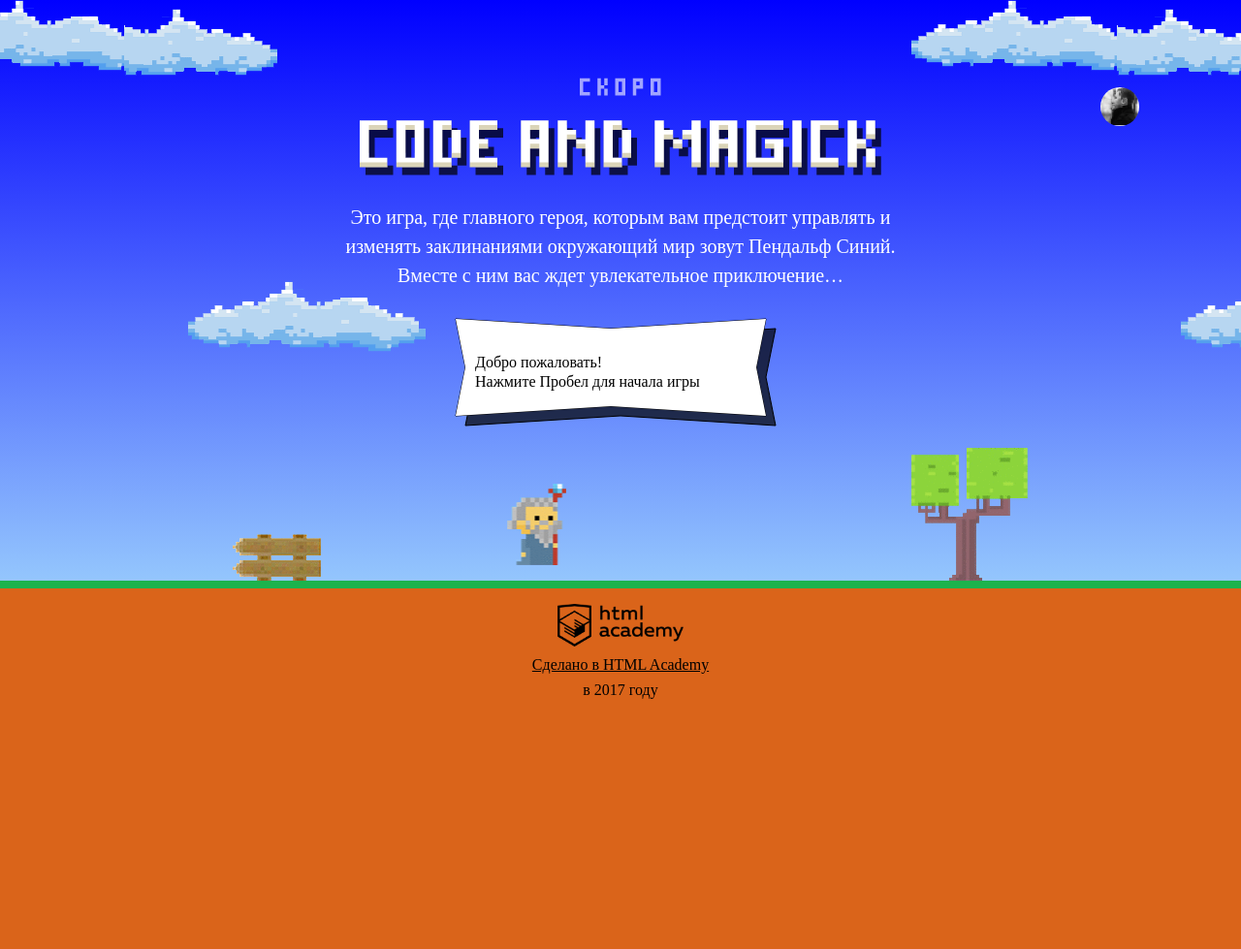
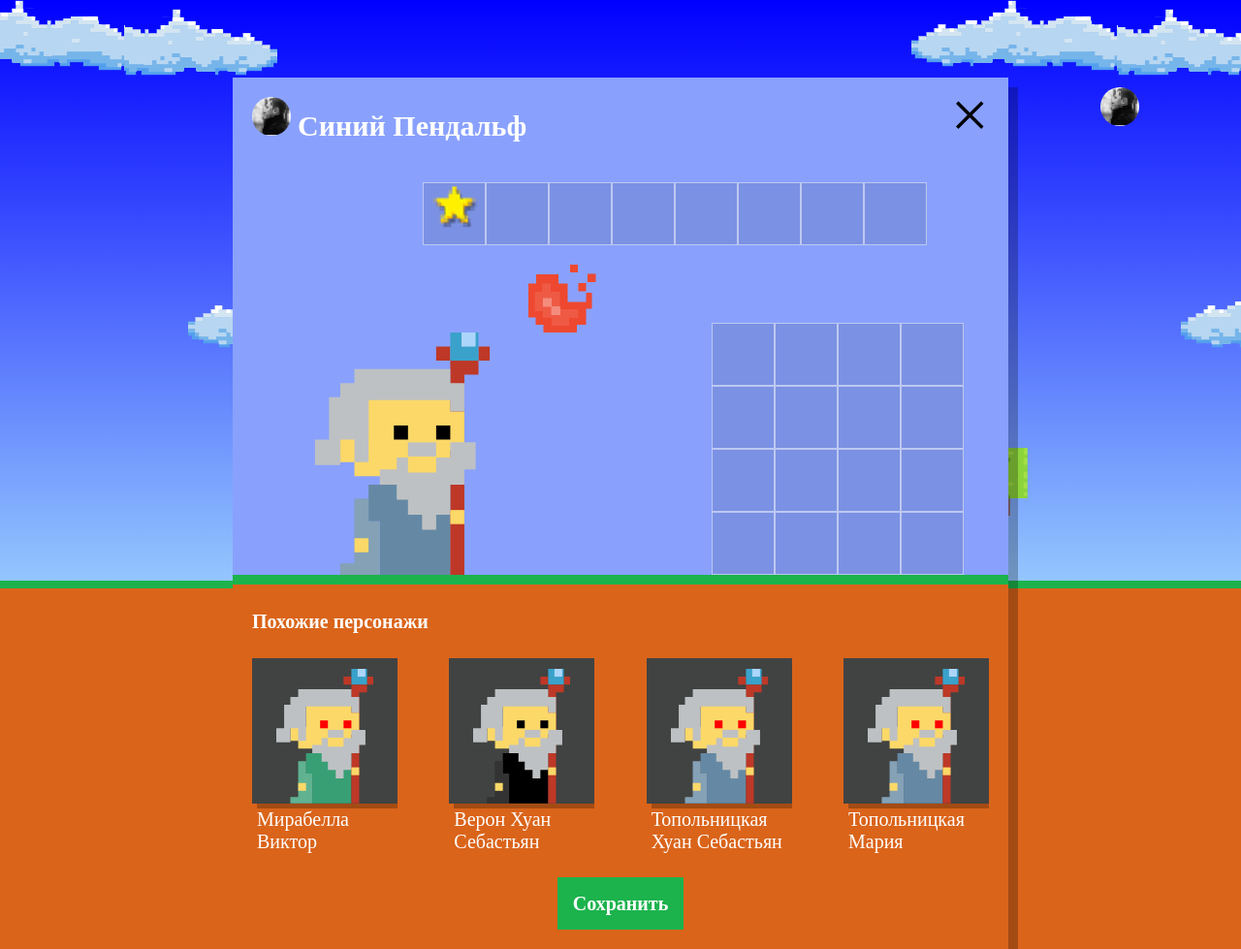
Before and after one commit to Verlevina/770025-code-and-magick, a website: page index.html in a window 1280 px wide. Shown: the whole page at 97% size. Before the commit the page ends 800 px from the top, so only its background shows below. Drawn offline with Linux system fonts and the light colour scheme; a web font is replaced by a local one.

Commit message:
сгенерированы маги и всавлены на страницу

```diff
--- a/index.html
+++ b/index.html
@@ -181,7 +181,9 @@
   </div>
 </template>
 
+
 <script src="js/stat.js"></script>
+<script src="js/setup.js"></script>
 <script src="js/game.js"></script>
 
 </body>
--- a/js/setup.js
+++ b/js/setup.js
@@ -0,0 +1,92 @@
+'use strict';
+var setup = document.querySelector('.setup');
+var names = ['Иван',
+  'Хуан Себастьян',
+  'Мария',
+  'Кристоф',
+  'Виктор',
+  'Юлия',
+  'Люпита',
+  'Вашингтон'];
+var lastNames = ['да Марья',
+  'Верон',
+  'Мирабелла',
+  'Вальц',
+  'Онопко',
+  'Топольницкая',
+  'Нионго',
+  'Ирвинг'
+];
+var colors = ['rgb(101, 137, 164)',
+  'rgb(241, 43, 107)',
+  'rgb(146, 100, 161)',
+  'rgb(56, 159, 117)',
+  'rgb(215, 210, 55)',
+  'rgb(0, 0, 0)'
+];
+var eyesColors = ['black',
+  'red',
+  'blue',
+  'yellow',
+  'green'
+];
+var wizards = [];
+
+// рандомное число
+
+var getRandomNumbers = function (quantity) {
+  return Math.floor(Math.random() * quantity);
+};
+
+var getWizardName = function () {
+  var wizardName;
+  if (getRandomNumbers(2)) {
+    wizardName = names[getRandomNumbers(names.length)] + ' ' + lastNames[getRandomNumbers(lastNames.length)];
+  } else {
+    wizardName = lastNames[getRandomNumbers(lastNames.length)] + ' ' + names[getRandomNumbers(names.length)];
+  }
+  return wizardName;
+};
+
+// создание объекта данных
+
+var getWizards = function () {
+  for (var i = 0; i < 4; i++) {
+    wizards[i] = {};
+    wizards[i].name = getWizardName();
+    wizards[i].coatColor = colors[getRandomNumbers(colors.length)];
+    wizards[i].eyesColor = eyesColors[getRandomNumbers(eyesColors.length)];
+  }
+};
+
+getWizards();
+
+var similarWizardTemplate = document.querySelector('#similar-wizard-template').content.querySelector('.setup-similar-item');
+var similarListElement = document.querySelector('.setup-similar-list');
+
+// показываем блок SETUP
+
+var showSetup = function () {
+  setup.classList.remove('hidden');
+};
+
+showSetup();
+
+
+var renderWizard = function (wizard) {
+  var wizardElement = similarWizardTemplate.cloneNode(true);
+
+  wizardElement.querySelector('.setup-similar-label').textContent = wizard.name;
+  wizardElement.querySelector('.wizard-coat').style.fill = wizard.coatColor;
+  wizardElement.querySelector('.wizard-eyes').style.fill = wizard.eyesColor;
+
+  return wizardElement;
+};
+
+var fragment = document.createDocumentFragment();
+for (var i = 0; i < wizards.length; i++) {
+  fragment.appendChild(renderWizard(wizards[i]));
+}
+similarListElement.appendChild(fragment);
+
+setup.querySelector('.setup-similar').classList.remove('hidden');
```
